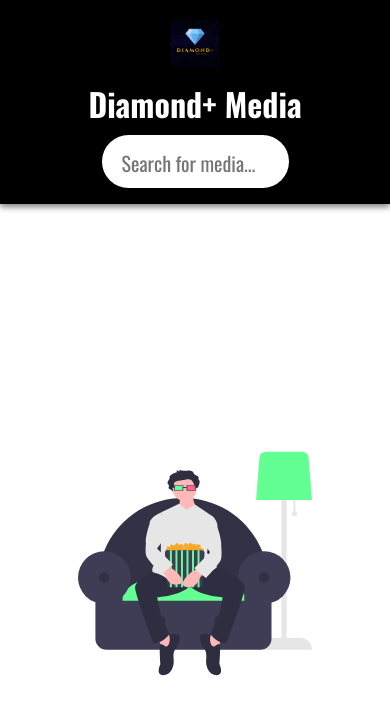
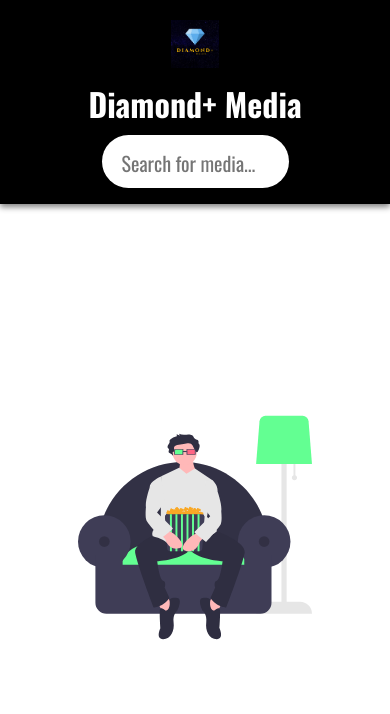
Before and after one commit to GuguButhelezi/diamond-plus, a React (Create React App) app: page / in a window 390 px wide. Shown: the top 714 px of the page. Built offline with nearby package versions, Linux system fonts and the light colour scheme.

Commit message:
prettier on screenreaders

```diff
--- a/src/index.css
+++ b/src/index.css
@@ -290,7 +290,7 @@
   }
 
   .mount {
-    margin-top: 36px;
+    margin-top: 0px;
   }
 
   .right {
```
